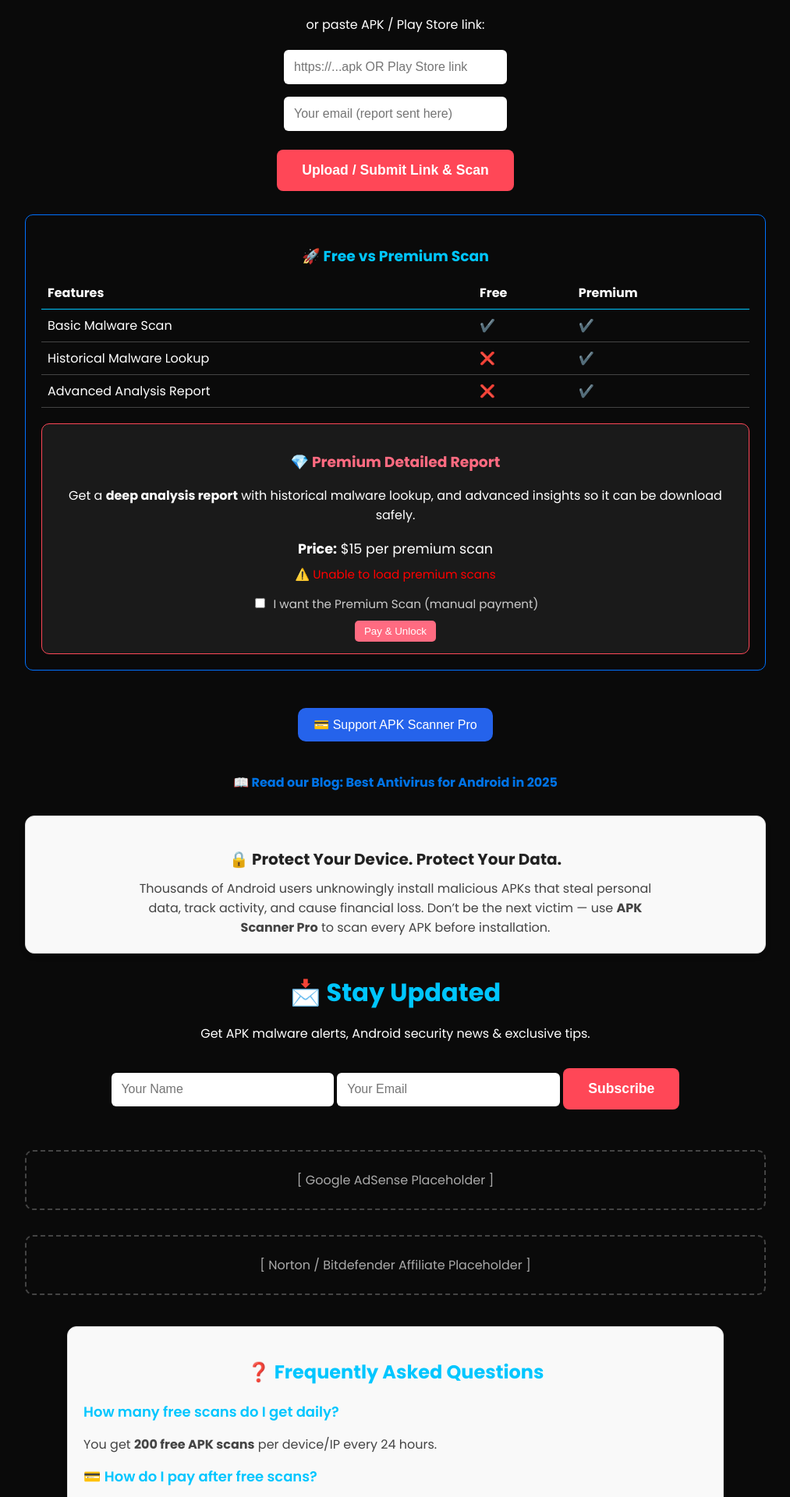
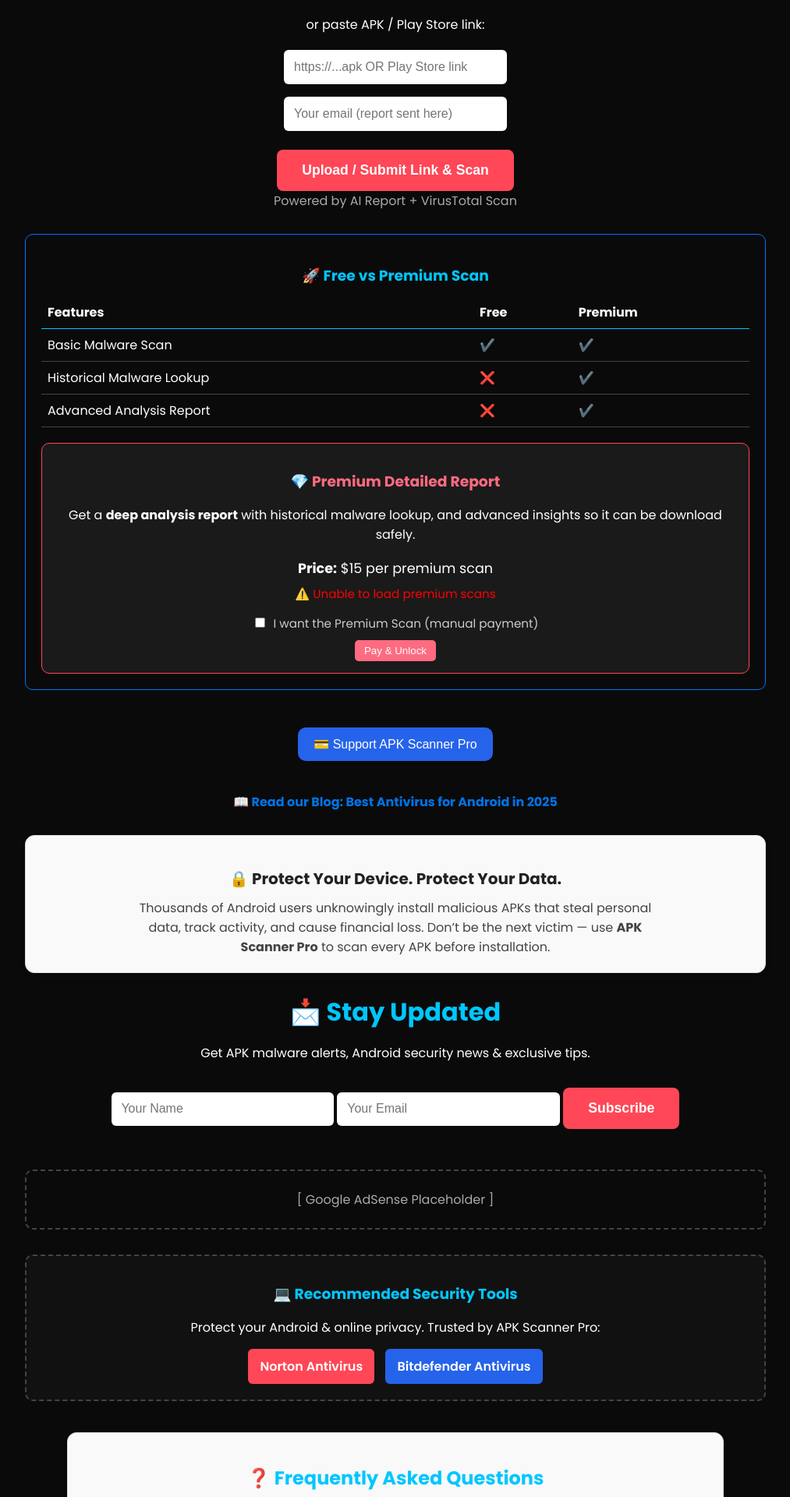
Before and after one commit to apkscannerpro/apk-scanner-pro-backend, a Python web app: template apk_scanner_pro/templates/index.html in a window 1280 px wide. Shown: the part 1387-3307 px from the top of the page at 78% size, without its empty margins (133-1146 px from the left). Run offline with Jinja, Linux system fonts and the light colour scheme; the template is opened without the code that fills it, so the values that code supplies are empty.

Commit message:
Update index.html

```diff
--- a/apk_scanner_pro/templates/index.html
+++ b/apk_scanner_pro/templates/index.html
@@ -239,6 +239,8 @@ j=d.createElement(s),dl=l!='dataLayer'?'&l='+l:'';j.async=true;j.src=
     <button class="btn" type="submit">Upload / Submit Link & Scan</button>
   </form>
 
+  <div style="font-size:1rem; color:#aaa;">Powered by AI Report + VirusTotal Scan</div>
+
   <!-- Free vs Premium Scan Info -->
   <div style="margin: 30px 0; padding:20px; border:1px solid #0072ff; border-radius:10px; background:#0a0a0a; color:#fff;">
     <h3 style="margin-bottom:12px; color:#00c6ff;">🚀 Free vs Premium Scan</h3>
@@ -410,10 +412,19 @@ j=d.createElement(s),dl=l!='dataLayer'?'&l='+l:'';j.async=true;j.src=
       [ Google AdSense Placeholder ]
     </section>
 
-    <!-- Affiliate -->
-    <section class="affiliate">
-      [ Norton / Bitdefender Affiliate Placeholder ]
-    </section>
+<!-- Affiliate / Upsell -->
+<section class="affiliate" style="text-align:center; padding:15px; margin:20px auto; border-radius:10px; background:#111; color:#fff;">
+  <h3 style="color:#00c6ff; margin-bottom:10px;">💻 Recommended Security Tools</h3>
+  <p style="margin-bottom:10px;">Protect your Android & online privacy. Trusted by APK Scanner Pro:</p>
+  <a href="https://www.norton.com/affiliate-link" target="_blank"
+     style="display:inline-block; margin:5px; padding:10px 15px; background:#ff4757; color:#fff; border-radius:6px; text-decoration:none; font-weight:600;">
+    Norton Antivirus
+  </a>
+  <a href="https://www.bitdefender.com/affiliate-link" target="_blank"
+     style="display:inline-block; margin:5px; padding:10px 15px; background:#2563eb; color:#fff; border-radius:6px; text-decoration:none; font-weight:600;">
+    Bitdefender Antivirus
+  </a>
+</section>
 
     <!-- FAQ VISIBLE -->
 <section class="faq" style="margin:40px auto; max-width:800px; padding:20px; background:#f9f9f9; border:1px solid #ddd; border-radius:12px; box-shadow:0 4px 10px rgba(0,0,0,0.05);">
```
